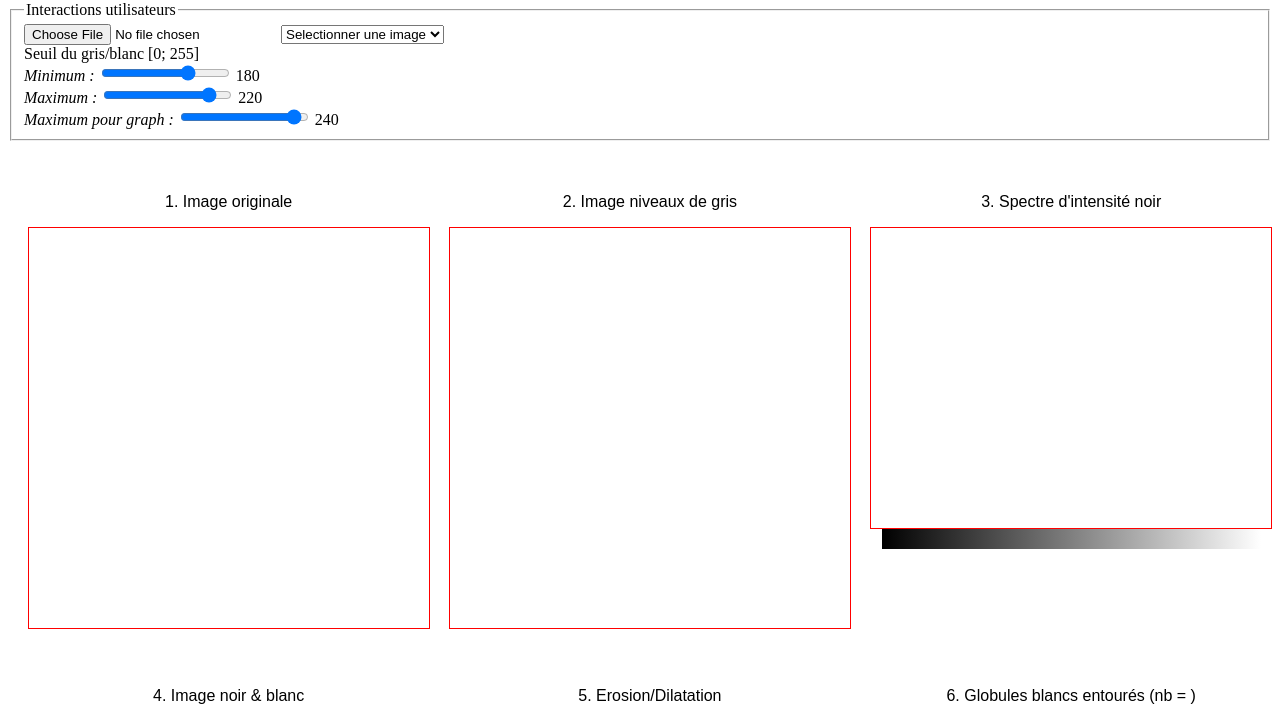
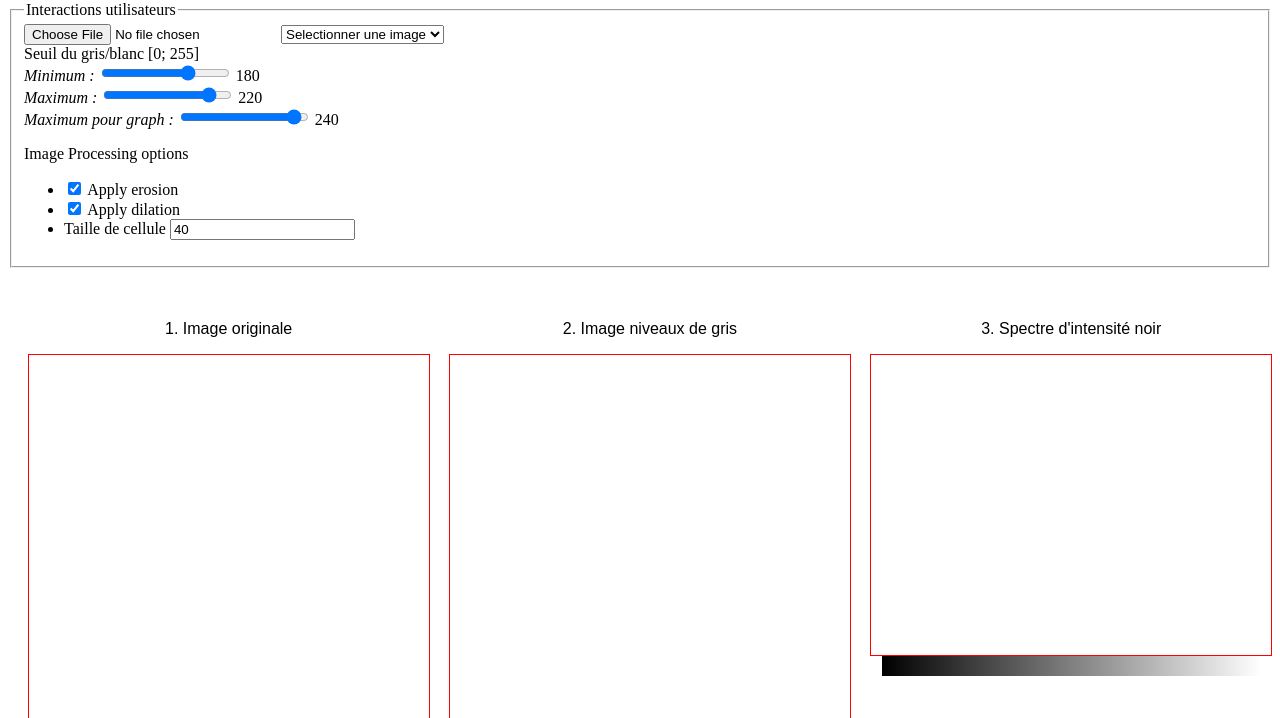
Before and after one commit to fridezlucas/blood-cells-image-analysis, a website built with webpack: page index.html in a window 1280 px wide. Shown: the part 79-797 px from the top of the page. Built offline with nearby package versions, Linux system fonts and the light colour scheme.

Commit message:
Added checkboxes and txt cell size

```diff
--- a/index.html
+++ b/index.html
@@ -46,6 +46,23 @@ Version : 2020.05.05
                 <i>Maximum pour graph :</i>
                 <input type="range" name="maxBlack" id="maxBlack" min="0" max="255" value="240">
                 <span>240</span>
+            </div>
+            <div>
+                <p>Image Processing options</p>
+                <ul>
+                    <li>
+                        <input type="checkbox" name="cbApplyErosion" id="cbApplyErosion" checked>
+                        <label for="cbApplyErosion">Apply erosion</label>
+                    </li>
+                    <li>
+                        <input type="checkbox" name="cbApplyDilation" id="cbApplyDilation" checked>
+                        <label for="cbApplyDilation">Apply dilation</label>
+                    </li>
+                    <li>
+                        <label for="txtCellSize">Taille de cellule</label>
+                        <input type="number" value="40" name="txtCellSize" id="txtCellSize">
+                    </li>
+                </ul>
             </div>
         </div>
     </fieldset>
```
